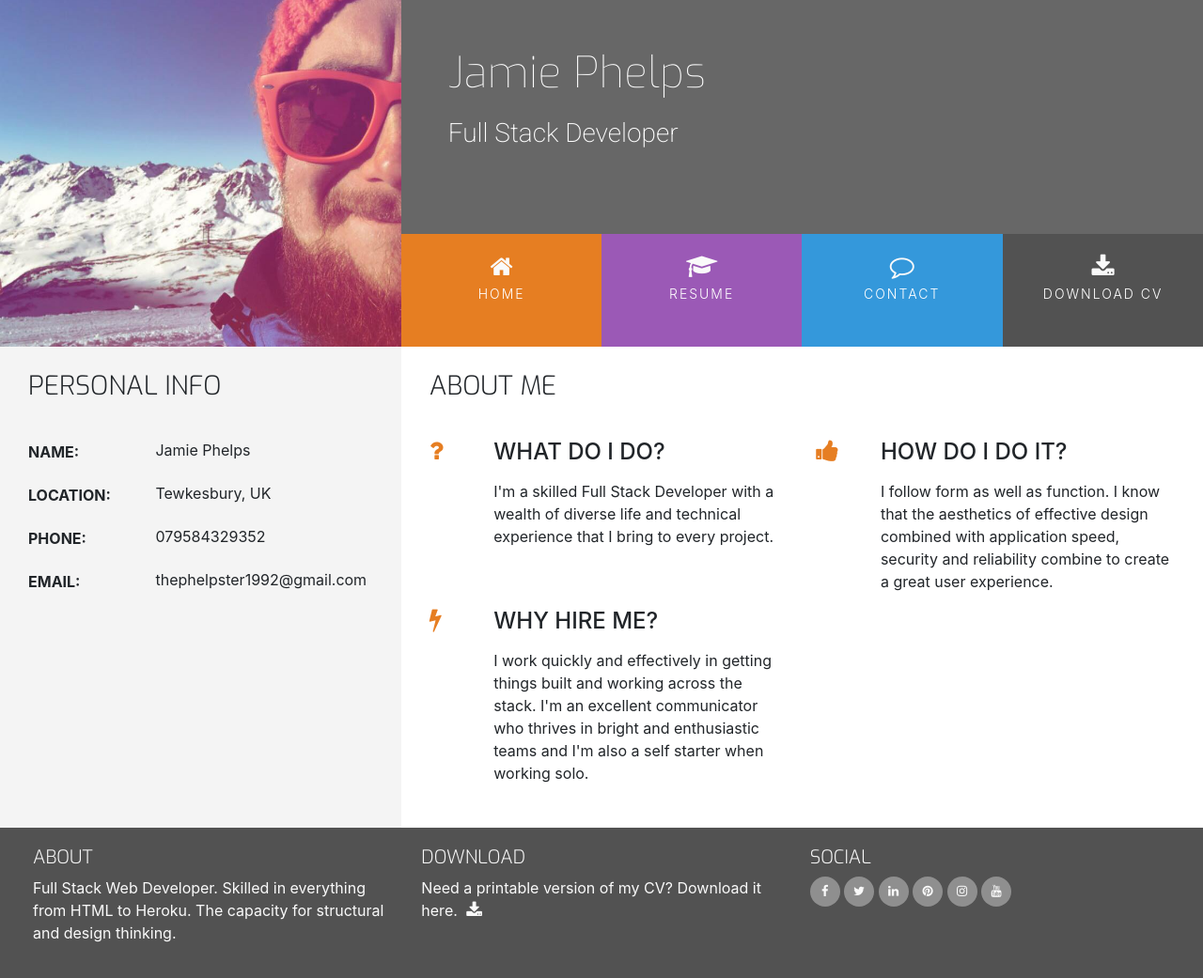
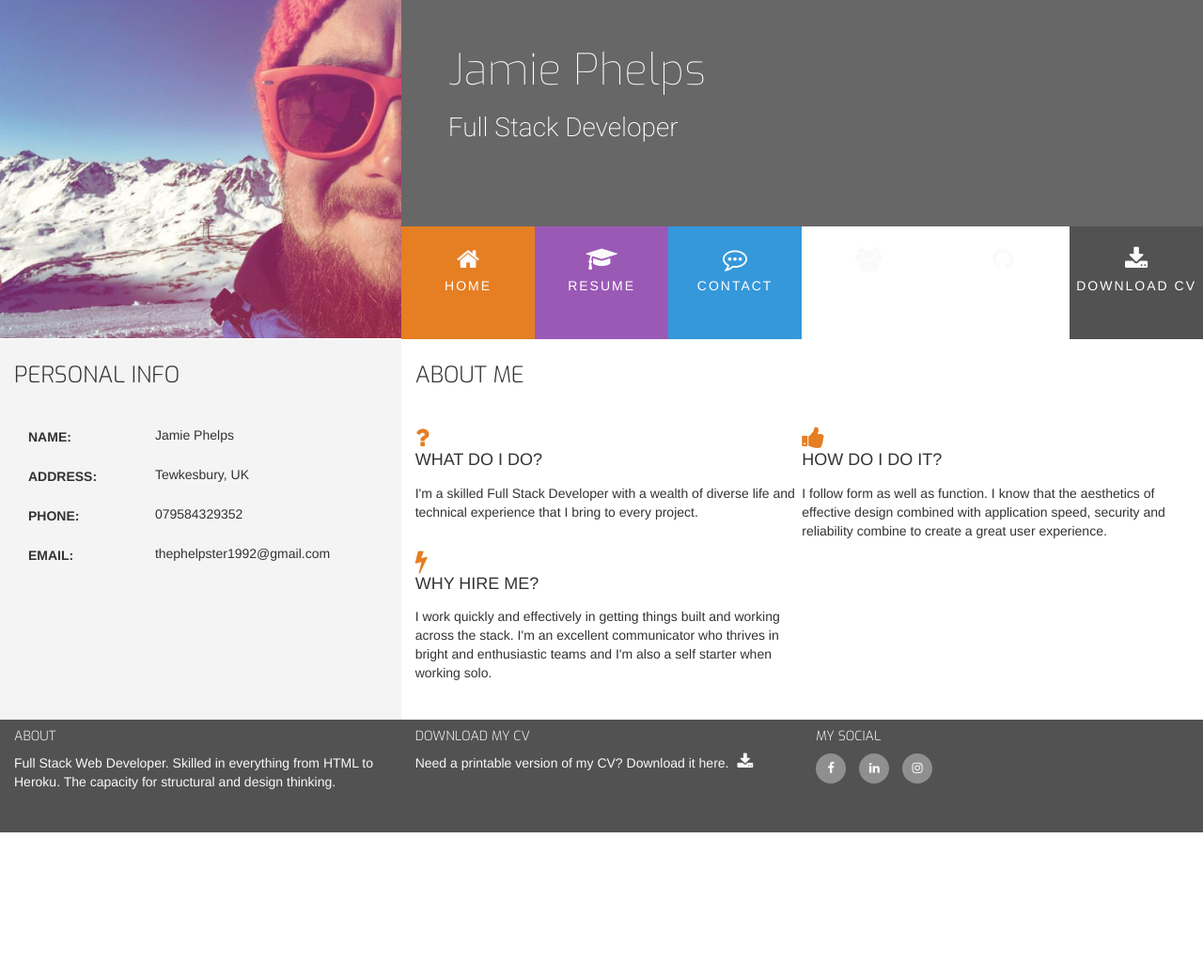
Before and after one commit to Thephelpster/UCD_RESUME, a plain HTML site: page index.html in a window 1280 px wide. Shown: the whole page at 94% size. After the commit the page ends 886 px from the top, so only its background shows below. Drawn offline with nearby package versions, Linux system fonts and the light colour scheme.

Commit message:
update index.html with extended content

```diff
--- a/index.html
+++ b/index.html
@@ -1,46 +1,47 @@
-<!DOCTYPE html>
-<html lang="en">
-
 <!DOCTYPE html>
 <html lang="en">
     <head>
         <meta charset="UTF-8">
-    <meta name="viewport" content="width=device-width, initial-scale=1.0">
-    <meta http-equiv="X-UA-Compatible" content="ie=edge">
-    <link rel="stylesheet" href="https://maxcdn.bootstrapcdn.com/bootstrap/4.2.1/css/bootstrap.min.css" type="text/css" />
+        <link rel="stylesheet" href="https://maxcdn.bootstrapcdn.com/bootstrap/3.3.7/css/bootstrap.min.css" type="text/css" />
         <link rel="stylesheet" href="https://maxcdn.bootstrapcdn.com/font-awesome/4.7.0/css/font-awesome.min.css" type="text/css" />
         <link rel="stylesheet" href="https://cdnjs.cloudflare.com/ajax/libs/hover.css/2.1.1/css/hover-min.css" type="text/css" />
-    <link rel="stylesheet" href="assets/css/style.css">
+        <link rel="stylesheet" href="assets/css/style.css" type="text/css" />
         <title>Jamie Phelps | Résumé</title>
     </head>
     <body>
-    <header>
-        <div class="row no-gutters">
-            <a class="col-md-4 logo" href="02-index.html"></a>
+        <header class="container-fluid">
+            <div class="row">
+                <a href="index.html">
+                    <div class="col-md-4 logo"></div>
+                </a>
                 <div class="col-md-8">
-                <div class="row no-gutters bg-color-name-title">
-                    <div class="col heading">
+                    <div class="row bg-color-name-title">
+                        <div class="heading">
                             <h1 class="name">Jamie Phelps</h1>
-                        <h2 class="title"> Full Stack Developer</h2>
+                            <h2 class="title">Full Stack Developer</h2>
                         </div>
                     </div>
-                <div class="row no-gutters">
-                    <div class="col">
-                        <ul id="nav" class="list-inline menucontainer">
-                            <li class="col-6 col-sm-3 list-inline-item ui-menu-color-home menuitem">
+                    <div class="row">
+                        <ul id="nav" class="list-inline clearfix">
+                            <li class="col-xs-6 col-sm-2 ui-menu-color-home menuitem">
                                 <a href="index.html" class="hvr-sweep-to-bottom"><i class="fa fa-home" aria-hidden="true"></i><span>Home</span></a>
                             </li>
-                            <li class="col-6 col-sm-3 list-inline-item ui-menu-color-resume menuitem">
+                            <li class="col-xs-6 col-sm-2 ui-menu-color-resume menuitem">
                                 <a href="resume.html" class="hvr-sweep-to-bottom"><i class="fa fa-graduation-cap" aria-hidden="true"></i><span>Resume</span></a>
                             </li>
-                            <li class="col-6 col-sm-3 list-inline-item ui-menu-color-contact menuitem">
-                                <a href="contact.html" class="hvr-sweep-to-bottom"><i class="fa fa-comment-o" aria-hidden="true"></i><span>Contact</span></a>
+                            <li class="col-xs-6 col-sm-2 ui-menu-color-contact menuitem">
+                                <a href="contact.html" class="hvr-sweep-to-bottom"><i class=" fa fa-commenting-o" aria-hidden="true"></i><span>Contact</span></a>
                             </li>
-                            <li class="col-6 col-sm-3 list-inline-item ui-menu-color-download menuitem">
-                                <a href="assets/cv/jamie-cv.pdf" target="_blank" class="hvr-sweep-to-bottom"><i class="fa fa-download" aria-hidden="true"></i><span>Download CV</span></a>
+                            <li class="col-xs-6 col-sm-2 ui-menu-color-interests menuitem">
+                                <a href="interests.html" class="hvr-sweep-to-bottom"><i class="fa fa-users" aria-hidden="true"></i><span>Interests</span></a>
+                            </li>
+                            <li class="col-xs-6 col-sm-2 ui-menu-color-github menuitem">
+                                <a href="github.html" class="hvr-sweep-to-bottom"><i class="fa fa-github" aria-hidden="true"></i><span>GitHub</span></a>
+                            </li>
+                            <li class="col-xs-6 col-sm-2 ui-menu-color-download menuitem">
+                                <a href="assets/cv/sample-cv.pdf" target="_blank" class="hvr-sweep-to-bottom"><i class="fa fa-download" aria-hidden="true"></i><span>Download CV</span></a>
                             </li>
                         </ul>
-                    </div>
                     </div>
                 </div>
             </div>
@@ -70,7 +71,7 @@
                 <div class="personal-info-item">
                     <div class="key">
                         <p class="uppercase">
-                            Location:
+                            Address:
                         </p>
                     </div>
                     <div class="value">
@@ -156,62 +157,30 @@
 
     </section>
     <footer class="container-fluid">
-        <div id="footer-details" class="row">
+        <div class="row">
             <div class="col-sm-4">
                 <h5 class="uppercase general-sub">About</h5>
                 <p class="inline-block">
-                    Full Stack Web Developer. Skilled in everything from HTML to Heroku. The capacity for structural and design thinking.
+                    Full Stack Web Developer. Skilled in everything from HTML to Heroku.
+                    The capacity for structural and design thinking.
                 </p>
             </div>
             <div class="col-sm-4">
-                <h5 class="uppercase general-sub">Download</h5>
+                <h5 class="uppercase general-sub">Download My CV</h5>
                 <p class="inline-block">
                     Need a printable version of my CV? Download it here.
-                    <a href="assets/cv/jamie-cv.pdf" target="_blank" class="cv-pdf">
-                        <i class="fa fa-download" aria-hidden="true"></i>
-                        <span class="sr-only">Download link.</span>
-                    </a>
+                    <a href="#" class="cv-pdf"><i class="fa fa-download" aria-hidden="true"></i></a>
                 </p>
             </div>
             <div class="col-sm-4">
-                <h5 class="uppercase general-sub">Social</h5>
+                <h5 class="uppercase general-sub">My Social</h5>
                 <ul class="list-inline social-links">
-                    <li class="list-inline-item">
-                        <a target="_blank" href="#">
-                            <i class="fa fa-facebook" aria-hidden="true"></i>
-                            <span class="sr-only">Facebook</span>
-                        </a>
-                    </li>
-                    <li class="list-inline-item">
-                        <a target="_blank" href="#">
-                            <i class="fa fa-twitter" aria-hidden="true"></i>
-                            <span class="sr-only">Twitter</span>
-                        </a>
-                    </li>
-                    <li class="list-inline-item">
-                        <a target="_blank" href="#">
-                            <i class="fa fa-linkedin" aria-hidden="true"></i>
-                            <span class="sr-only">LinkedIn</span>
-                        </a>
-                    </li>
-                    <li class="list-inline-item">
-                        <a target="_blank" href="#">
-                            <i class="fa fa-pinterest" aria-hidden="true"></i>
-                            <span class="sr-only">Pinterest</span>
-                        </a>
-                    </li>
-                    <li class="list-inline-item">
-                        <a target="_blank" href="#">
-                            <i class="fa fa-instagram" aria-hidden="true"></i>
-                            <span class="sr-only">Instagram</span>
-                        </a>
-                    </li>
-                    <li class="list-inline-item">
-                        <a target="_blank" href="#">
-                            <i class="fa fa-youtube" aria-hidden="true"></i>
-                            <span class="sr-only">YouTube</span>
-                        </a>
-                    </li>
+                    <li><a target="_blank" href="https://www.facebook.com/the.phelpster"><i
+                                class="fa fa-facebook"></i></a></li>
+                    <li><a target="_blank" href="https://www.linkedin.com/in/jamiemphelps/"><i
+                                class="fa fa-linkedin"></i></a></li>
+                    <li><a target="_blank" href="https://www.instagram.com/thephelpster/"><i
+                                class="fa fa-instagram"></i></a></li>
                 </ul>
             </div>
         </div>
```
Lines whose indentation alone changed are shown as unchanged.
